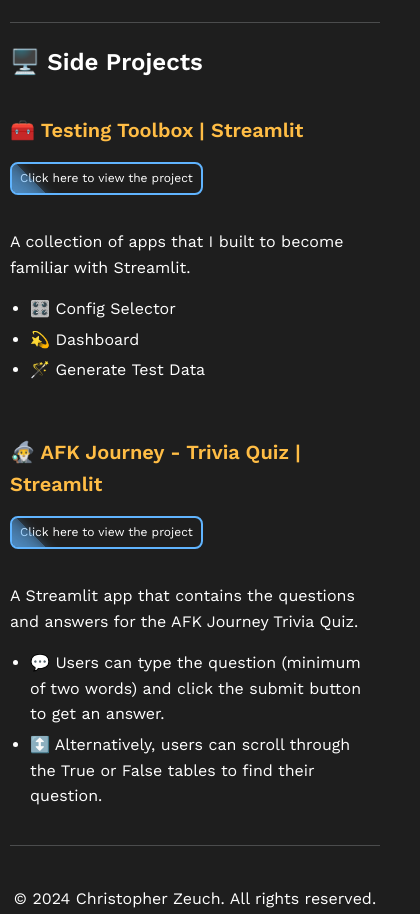
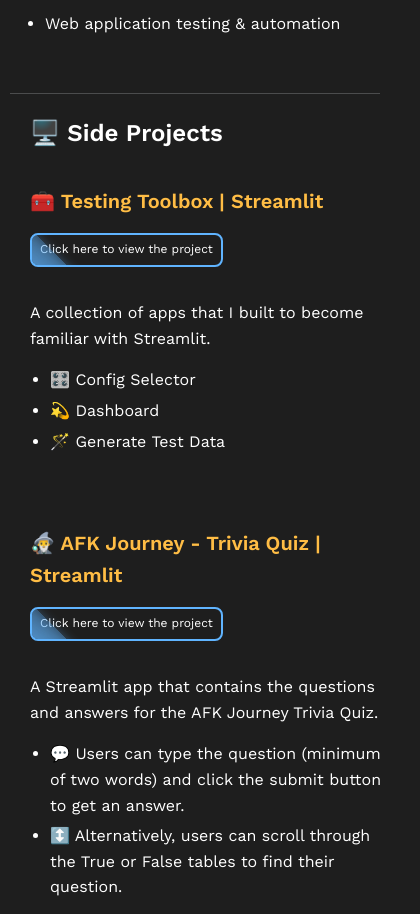
Before and after one commit to Hiccup-za/my-profile, a plain HTML site: page index.html in a window 390 px wide. Shown: the part 2485-3399 px from the top of the page, 420 px wide, since content can reach past the window. Drawn offline with nearby package versions, Linux system fonts and the light colour scheme; files whose address does not match are found by name.

Commit message:
Fixes and tweaks

```diff
--- a/index.html
+++ b/index.html
@@ -118,7 +118,8 @@
     <div class="divider"></div>
 
     <!-- Tech Stack and Technical Experience section -->
-    <div class="two-column">
+    <div class="container tech-experience-container">
+        <div class="two-column tech-experience">
             <div class="column">
                 <h1>📦 Current Tech Stack</h1>
                 <p id="techstack"></p>
@@ -128,21 +129,20 @@
                 <p id="technicalexperience"></p>
             </div>
         </div>
+    </div>
 
     <div class="divider"></div>
 
     <!-- Side Projects section -->
     <div class="full-width">
         <h1>🖥️ Side Projects</h1>
-        <div class="two-column">
-            <!-- Testing Toolbox project -->
+        <div class="two-column side-projects">
             <div class="column">
                 <h2>🧰 Testing Toolbox | Streamlit</h2>
                 <a href="https://testing-toolbox.streamlit.app/" target="_blank" rel="noopener noreferrer" class="project-link">Click here to view the project</a>
                 <p id="sideproject1p"></p>
                 <p id="sideproject1list"></p>
             </div>
-            <!-- AFK Journey project -->
             <div class="column">
                 <h2>🧙‍♂️ AFK Journey - Trivia Quiz | Streamlit</h2>
                 <a href="https://afk-journey.streamlit.app/" target="_blank" rel="noopener noreferrer" class="project-link">Click here to view the project</a>
--- a/style.css
+++ b/style.css
@@ -34,9 +34,7 @@ h1 {
 }
 
 /* Layout */
-.container {
-  display: block;
-  margin-bottom: var(--spacing-lg);
+.container, .full-width {
   max-width: 1200px;
   margin: 0 auto;
   padding: 0 20px;
@@ -54,14 +52,26 @@ h1 {
 .two-column {
   display: flex;
   gap: var(--spacing-lg);
+  margin-bottom: var(--spacing-lg);
 }
 
 .column {
   flex: 1;
+  min-width: 0; /* Prevents flex items from overflowing */
+}
+
+.tech-experience-container {
+  margin-bottom: var(--spacing-lg);
+}
+
+.side-projects .column {
+  flex: 1;
+  min-width: 0;
 }
 
 .full-width {
   width: 100%;
+  margin-bottom: var(--spacing-lg);
 }
 
 /* Lists */
@@ -323,6 +333,24 @@ a:hover {
     text-align: center;
     margin-bottom: 20px;
   }
+
+  .full-width .two-column {
+    flex-direction: column;
+  }
+
+  .full-width .column {
+    width: 100%;
+    margin-bottom: var(--spacing-md);
+  }
+
+  .two-column.side-projects {
+    flex-direction: column;
+    gap: var(--spacing-md);
+  }
+
+  .side-projects .column {
+    width: 100%;
+  }
 }
 
 @media (max-width: 480px) {
```
Lines whose indentation alone changed are shown as unchanged.
